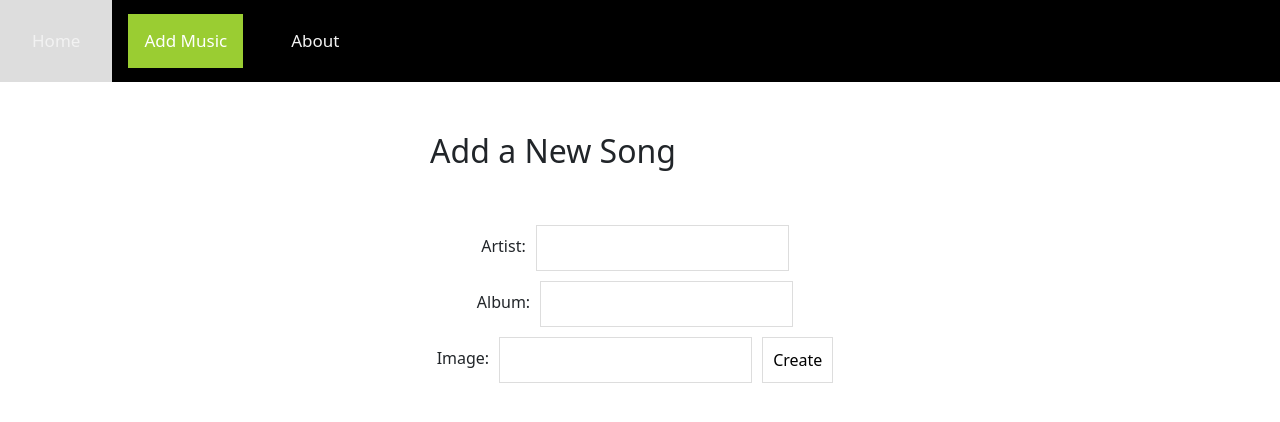
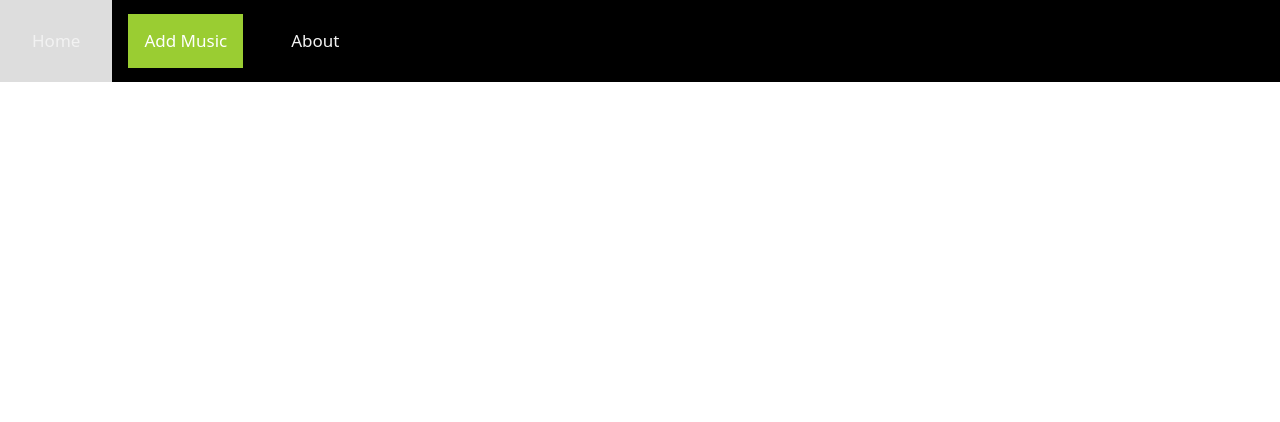
Before and after one commit to marskimiko/phase-2-project, a React (Create React App) app: page /add in a window 1280 px wide. Shown: the top 422 px of the page. Built offline with nearby package versions, Linux system fonts and the light colour scheme; data requests are answered from the project's data file.

Commit message:
moving form to home component

```diff
--- a/src/components/App.js
+++ b/src/components/App.js
@@ -25,12 +25,12 @@ function App() {
     <div>
       <NavBar />
       <Switch>
-      <Route exact path="/add">
+      {/* <Route exact path="/add">
           <Form
             setMusic={setMusic}
             onAddMusic={handleAddMusic}
           />
-        </Route>
+        </Route> */}
         <Route exact path="/about">
           <About />
         </Route>
--- a/src/components/Form.js
+++ b/src/components/Form.js
@@ -58,7 +58,7 @@ function Form({ onAddMusic, musics }) {
     e.preventDefault()
     console.log('update')
 
-    fetch(`http://localhost:3004/music/${id}`, {
+    fetch(`http://localhost:3004/music/${params.id}`, {
       method: "PATCH",
       headers: {
         "Content-Type" : "application/json",
@@ -88,7 +88,7 @@ function Form({ onAddMusic, musics }) {
   return (
     <div>
         <h2 style={styles.form}>Add a New Song</h2>
-        <form class="form-inline" onSubmit={handleSubmitUpdate} style={styles.form}>
+        <form class="form-inline" onSubmit={params.id ? handleSubmitUpdate : handleSubmitCreate} style={styles.form}>
           <div>
             <label>Artist:</label>
             <input
```
